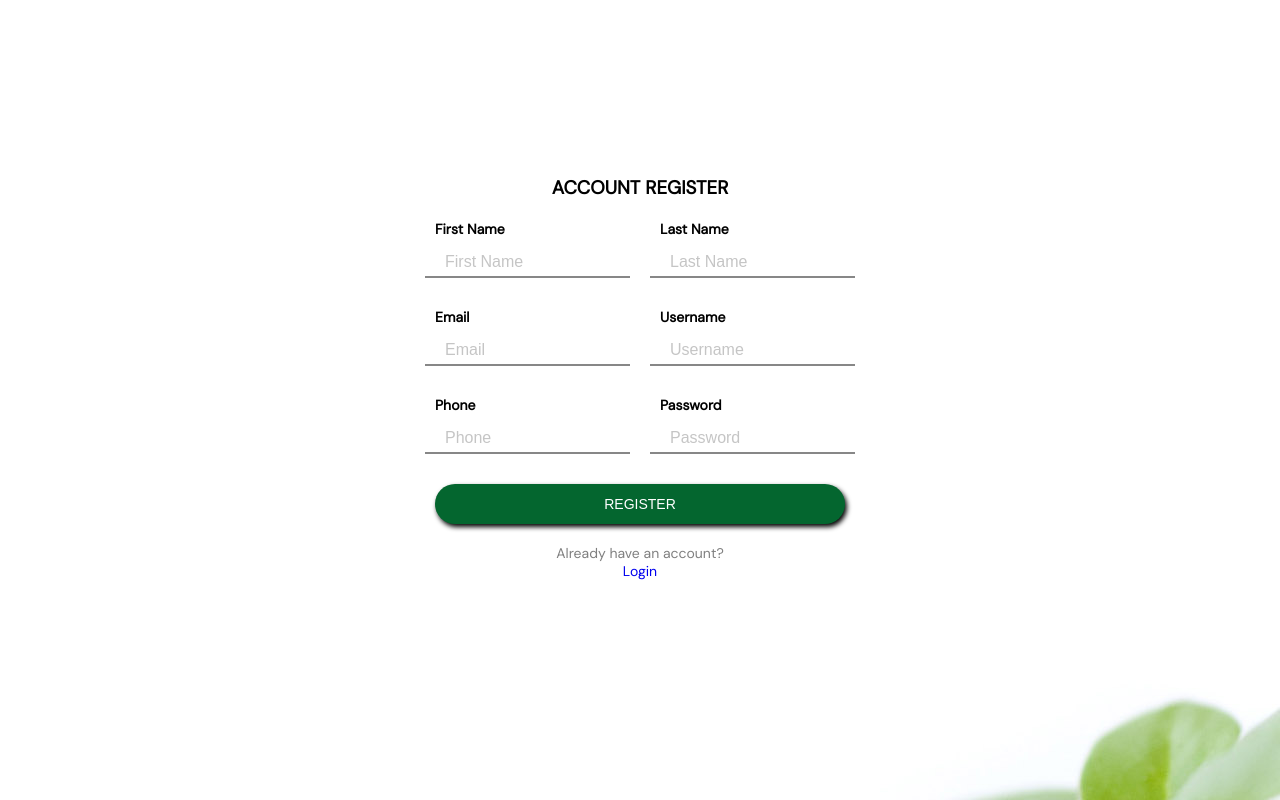
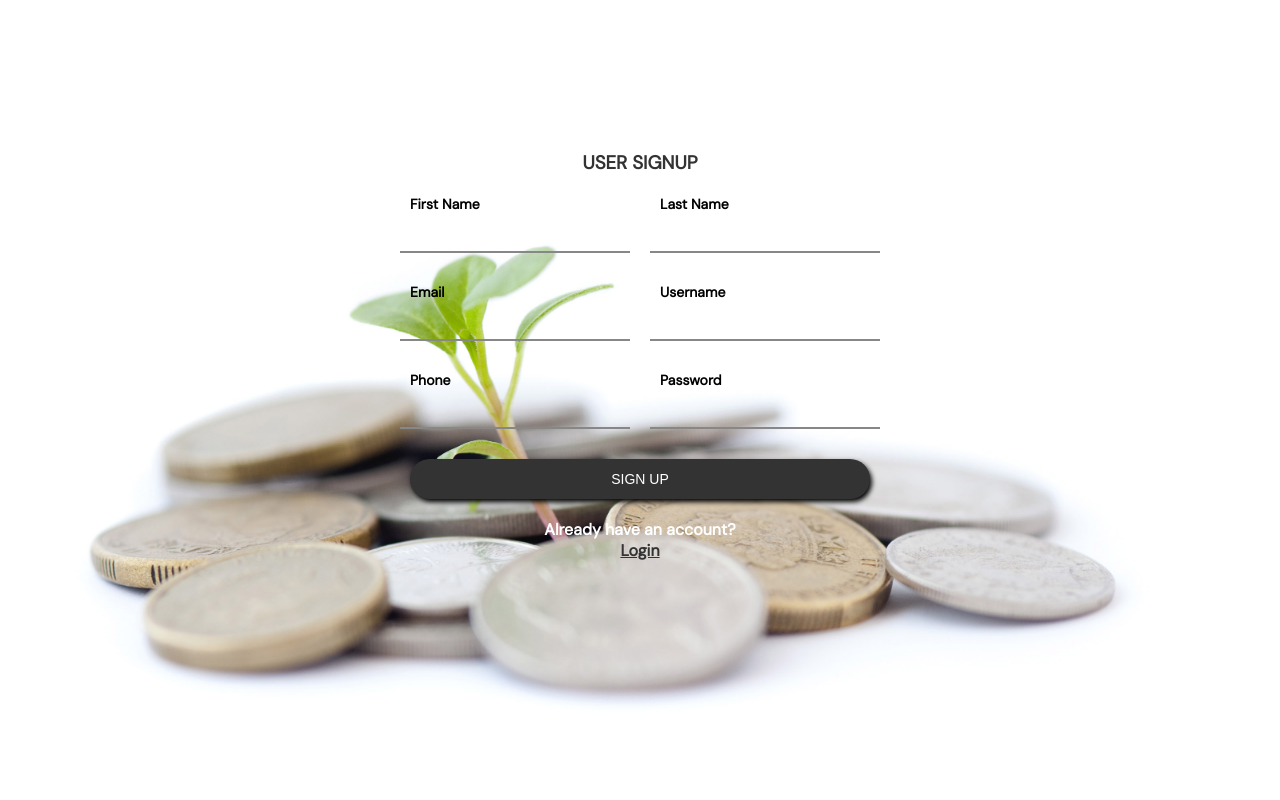
Before and after one commit to oluwatoba1/rc2, a React (Create React App) app: page /register in a window 1280 px wide. Built offline with nearby package versions, Linux system fonts and the light colour scheme.

Commit message:
Login/Signup Design Update

```diff
--- a/src/App.css
+++ b/src/App.css
@@ -1,5 +1,5 @@
 :root {
-	--primary-color: #04662f;
+	--primary-color: #157e42;
 	--padding: 20px;
 	--mediaPad: 10px;
 }
--- a/src/components/auth/Login.js
+++ b/src/components/auth/Login.js
@@ -69,7 +69,7 @@ const Login = ({
 			<div className="auth-image"></div>
 			<div className="form">
 				<form onSubmit={onSubmit} id="authCard">
-					<h3>Account Login</h3>
+					<h3>User Login</h3>
 					<div className="form-group">
 						{/* <label htmlFor="username">Username</label> */}
 						<i className="fa fa-user"></i>
--- a/src/components/auth/Register.js
+++ b/src/components/auth/Register.js
@@ -47,14 +47,13 @@ const Register = ({ history, isAuthenticated, register }) => {
 	return (
 		<div className="regContainer">
 			<form onSubmit={onSubmit} id="regCard">
-				<h3>Account Register</h3>
+				<h3>User Signup</h3>
 				<div className="form-body">
 					<div className="form-group">
 						<label htmlFor="firstname">First Name</label>
 						<input
 							name="firstname"
 							type="text"
-							placeholder="First Name"
 							value={firstname}
 							onChange={onChange}
 						/>
@@ -64,54 +63,39 @@ const Register = ({ history, isAuthenticated, register }) => {
 						<input
 							name="lastname"
 							type="text"
-							placeholder="Last Name"
 							value={lastname}
 							onChange={onChange}
 						/>
 					</div>
 					<div className="form-group">
 						<label htmlFor="email">Email</label>
-						<input
-							name="email"
-							type="text"
-							placeholder="Email"
-							value={email}
-							onChange={onChange}
-						/>
+						<input name="email" type="text" value={email} onChange={onChange} />
 					</div>
 					<div className="form-group">
 						<label htmlFor="username">Username</label>
 						<input
 							name="username"
 							type="text"
-							placeholder="Username"
 							value={username}
 							onChange={onChange}
 						/>
 					</div>
 					<div className="form-group">
 						<label htmlFor="phone">Phone</label>
-						<input
-							name="phone"
-							type="text"
-							placeholder="Phone"
-							value={phone}
-							onChange={onChange}
-						/>
+						<input name="phone" type="text" value={phone} onChange={onChange} />
 					</div>
 					<div className="form-group">
 						<label htmlFor="password">Password</label>
 						<input
 							name="password"
 							type="password"
-							placeholder="Password"
 							value={password}
 							onChange={onChange}
 						/>
 					</div>
 				</div>
 				<div className="submitWrapper">
-					<button type="submit">Register</button>
+					<button type="submit">Sign up</button>
 				</div>
 				<p>
 					Already have an account? <a href="/login">Login</a>
--- a/src/components/auth/auth.css
+++ b/src/components/auth/auth.css
@@ -13,6 +13,8 @@
 	width: 100%;
 	height: 100%;
 	background: url('../../img/savings.jpg') no-repeat;
+	background-size: cover;
+	background-position: center;
 }
 
 .auth-image {
@@ -41,8 +43,7 @@
 	flex-direction: column;
 	align-items: center;
 	justify-content: center;
-	background: #fff;
-	border-radius: 10px;
+
 	padding: var(--padding);
 	height: 350px;
 	width: 100%;
@@ -53,18 +54,39 @@
 	top: 50%;
 	left: 50%;
 	transform: translate(-50%, -50%);
-	height: 450px;
-	width: 450px;
+	height: 500px;
+	width: 500px;
+	border-radius: 10px;
 }
 #authCard h3,
 #regCard h3 {
 	text-transform: uppercase;
 	text-align: center;
+	color: #333;
 }
 
 #authCard p,
 #regCard p {
+	font-size: 16px;
+	font-weight: 600;
 	text-align: center;
+}
+
+#regCard p {
+	color: #fff;
+}
+
+#authCard p > a,
+#regCard p > a {
+	color: #333;
+	text-decoration: underline;
+	font-weight: 600;
+	transition: 0.6s ease-in-out;
+}
+
+#authCard p > a:hover,
+#regCard p > a:hover {
+	color: var(--primary-color);
 }
 
 .form-body {
@@ -81,25 +103,19 @@
 	width: 100%;
 }
 
-/* #regCard label {
-	display: none;
-} */
-
 .form-group label {
 	font-size: 14px;
 	padding: var(--mediaPad);
 	font-weight: 600;
 }
 
-.form-group:focus-within label {
-	display: block;
-}
-
 .form-group input {
 	padding: 0 var(--padding);
 	height: 30px;
 	border-color: #333;
-	color: var(--primary-color);
+	color: #333;
+	background-color: transparent;
+	font-weight: 600;
 	border-width: 0 0 2px;
 	font-size: 16px;
 	outline: 0;
@@ -110,11 +126,15 @@
 	border-color: var(--primary-color);
 }
 
+.form-group:focus-within i {
+	color: var(--primary-color);
+}
+
 .form-group i {
 	position: absolute;
 	top: 15px;
 	left: 10px;
-	color: var(--primary-color);
+	color: #333;
 }
 
 ::placeholder {
@@ -140,7 +160,7 @@
 
 .submitWrapper button {
 	padding: var(--mediaPad);
-	background-color: var(--primary-color);
+	background-color: #333;
 	border: 0;
 	cursor: pointer;
 	font-size: 14px;
```
